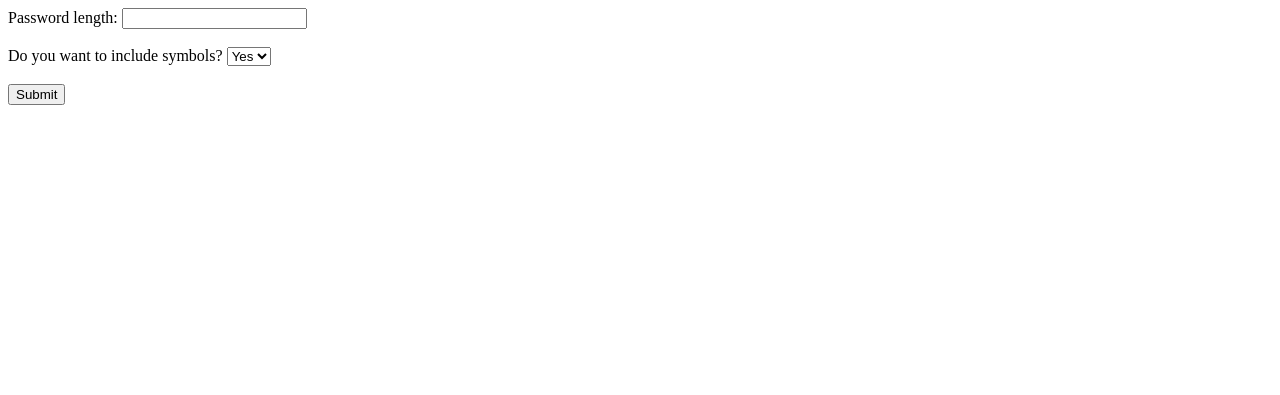
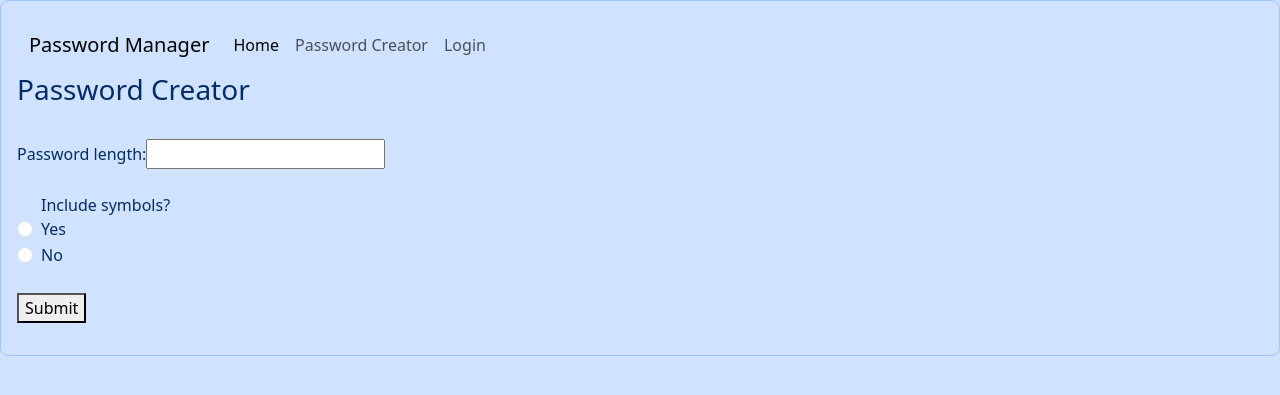
Before and after one commit to AlexCRosa/password_manager, a Flask app: template templates/password-creator.html in a window 1280 px wide. Shown: the top 395 px of the page. Run offline with Flask 3, Linux system fonts and the light colour scheme; the template is opened without the code that fills it, so the values that code supplies are empty.

Commit message:
Started adding styles

```diff
--- a/flask_app.py
+++ b/flask_app.py
@@ -10,7 +10,12 @@ def index():
 
 @app.route('/main', methods=['POST'])
 def main():
-    return render_template('main.html')
+    menu_option = request.form['menu_option']
+
+    if menu_option == 'password_creator':
+        return render_template('password-creator.html')
+    elif menu_option == 'new_account':
+        return render_template('create-account.html')
 
 @app.route('/password-creator', methods=['POST'])
 def password_creator():
@@ -19,17 +24,24 @@ def password_creator():
         input_data = int(request.form['length_data'])
     except ValueError:
         flash("Invalid input.")
-        return redirect('password-creator')
+        return redirect('main')
 
-    # Verify if symbols should be included
-    if request.form['strength_data'] == "yes":
+    # Need to fix it
+    if input_data == None:
+        flash("Password length missing.")
+        return redirect('main')
+    if request.form['strength_data'] == None:
+        flash("Decide between include symbols or not.")
+        return redirect('main')
+
+    symbols_question = request.form['strength_data']
+
+    if  symbols_question == "yes":
         generated_password = strong_password_generator(input_data)
-        include_symbols = "Yes"
-    elif request.form['strength_data'] == "no":
+    elif symbols_question == "no":
         generated_password = weak_password_generator(input_data)
-        include_symbols = "No"
 
-    return render_template('index.html', password=generated_password, symbols=include_symbols)
+    return render_template('password-creator.html', password=generated_password)
 
 if __name__ == '__main__':
     app.run(debug=True)
--- /dev/null
+++ b/templates/base.html
@@ -0,0 +1,31 @@
+<!DOCTYPE html>
+<html lang="en">
+<head>
+    <link href="https://cdn.jsdelivr.net/npm/bootstrap@5.3.2/dist/css/bootstrap.min.css" rel="stylesheet" integrity="sha384-T3c6CoIi6uLrA9TneNEoa7RxnatzjcDSCmG1MXxSR1GAsXEV/Dwwykc2MPK8M2HN" crossorigin="anonymous">
+    <title>{% block title %}{% endblock %}</title>
+</head>
+<body class="p-3 text-primary-emphasis bg-primary-subtle border border-primary-subtle rounded-3">
+    <!--NAV BAR-->
+    <nav class="navbar navbar-expand-lg">
+        <div class="container-fluid">
+          <a class="navbar-brand" href="#">Password Manager</a>
+          <button class="navbar-toggler" type="button" data-bs-toggle="collapse" data-bs-target="#navbarNavAltMarkup" aria-controls="navbarNavAltMarkup" aria-expanded="false" aria-label="Toggle navigation">
+            <span class="navbar-toggler-icon"></span>
+          </button>
+          <div class="collapse navbar-collapse" id="navbarNavAltMarkup">
+            <div class="navbar-nav ">
+              <a class="nav-link active" aria-current="page" href="#">Home</a>
+              <a class="nav-link" href="#">Password Creator</a>
+              <a class="nav-link" href="#">Login</a>
+            </div>
+          </div>
+        </div>
+      </nav>
+      <!--NAV BAR-->
+
+
+    {% block content %}
+    {% endblock %}
+    <script src="https://cdn.jsdelivr.net/npm/bootstrap@5.3.2/dist/js/bootstrap.bundle.min.js" integrity="sha384-C6RzsynM9kWDrMNeT87bh95OGNyZPhcTNXj1NW7RuBCsyN/o0jlpcV8Qyq46cDfL" crossorigin="anonymous"></script>
+</body>
+</html>
--- a/templates/create-account.html
+++ b/templates/create-account.html
@@ -2,10 +2,11 @@
 <html lang="en">
 <head>
     <meta charset="UTF-8">
+    <meta name="viewport" content="width=device-width, initial-scale=1.0">
     <title>Password Manager - Create Account</title>
 </head>
 <body>
-    <h1>Password Manager</h1></br>
+    <h1>Password Manager</h1>
     <h3>New Account</h3></br>
 
     <form action="/create-account" method="POST">
--- a/templates/password-creator.html
+++ b/templates/password-creator.html
@@ -4,17 +4,31 @@
     <meta charset="UTF-8">
     <meta name="viewport" content="width=device-width, initial-scale=1.0">
     <title>Password Manager - Password Creator</title>
+    <link href="https://cdn.jsdelivr.net/npm/bootstrap@5.3.2/dist/css/bootstrap.min.css" rel="stylesheet" integrity="sha384-T3c6CoIi6uLrA9TneNEoa7RxnatzjcDSCmG1MXxSR1GAsXEV/Dwwykc2MPK8M2HN" crossorigin="anonymous">
+
+    {% extends "base.html" %}
+    {% block title %}Password Creator Page{% endblock %}
   </head>
 <body>
+  {% block content %}
+  <h3>Password Creator</h3></br>
+
   <form method="POST" action="/password-creator">
       <label for="input_data">Password length: </label><input type="text" id="input_data" name="length_data"></br></br>
 
       <!--Dropdown to select between add symbols or not-->
-        <label for="input_data">Do you want to include symbols?</label>
-          <select name="strength_data" id="input_data">
-            <option value="yes">Yes</option>
-            <option value="no">No</option>
-          </select></br></br>
+      <div class="form-check">Include symbols? </br>
+        <input class="form-check-input" type="radio" name="strength_data" id="flexRadioDefault1" value="yes">
+        <label class="form-check-label" for="flexRadioDefault1">
+          Yes
+        </label>
+      </div>
+      <div class="form-check">
+        <input class="form-check-input" type="radio" name="strength_data" id="flexRadioDefault2" value="no">
+        <label class="form-check-label" for="flexRadioDefault2">
+          No
+        </label>
+      </div><br>
 
       <button type="submit">Submit</button>
 
@@ -36,6 +50,9 @@
 
     <!--Created just to check if data were correctly processed-->
     <p>{{ password }}</p>
-      <p>{{ symbols }}</p>
+
+    <script src="https://cdn.jsdelivr.net/npm/bootstrap@5.3.2/dist/js/bootstrap.bundle.min.js" integrity="sha384-C6RzsynM9kWDrMNeT87bh95OGNyZPhcTNXj1NW7RuBCsyN/o0jlpcV8Qyq46cDfL" crossorigin="anonymous"></script>
+
+  {% endblock %}
 </body>
 </html>
```
Also changed, not shown: templates/index.html (+11 -4 lines). Lines whose indentation alone changed are shown as unchanged.
